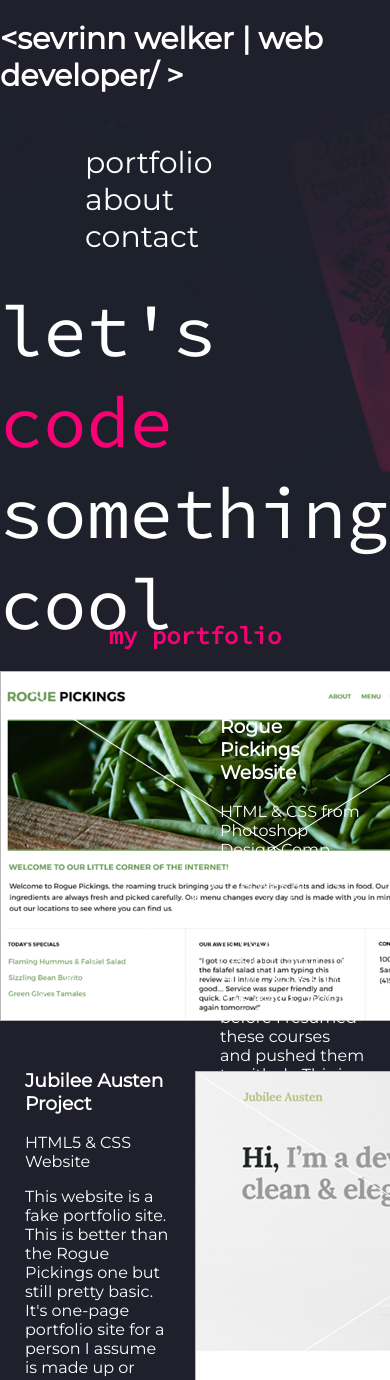
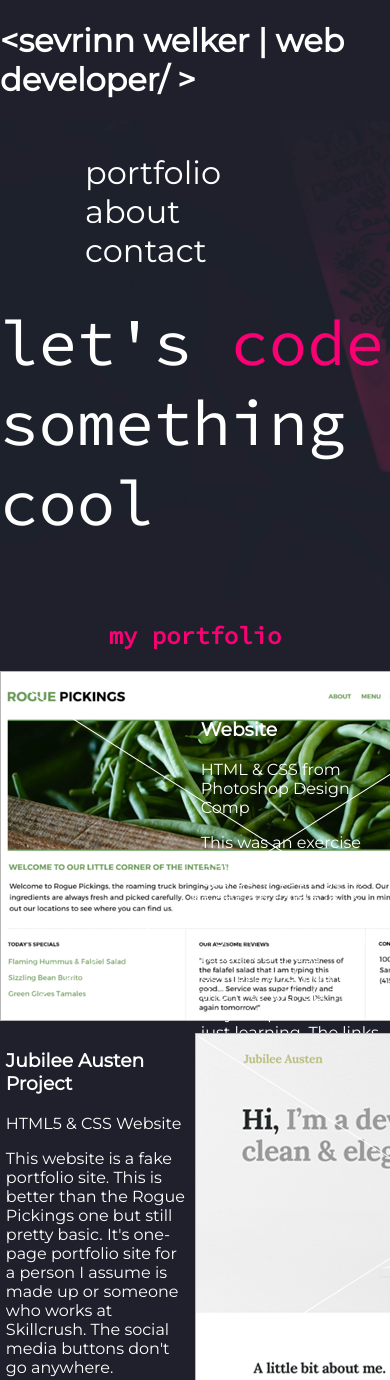
Before and after one commit to thegreatsevrini/milestone-portfolio-2, a plain HTML site: page index.html in a window 390 px wide. Shown: the top 1380 px of the page. Drawn offline with Linux system fonts and the light colour scheme.

Commit message:
added responsive text with ems and rems

```diff
--- a/css/main.css
+++ b/css/main.css
@@ -3,6 +3,7 @@ body {
 	font-family: 'Montserrat', serif;
 	color: #ffffff;
 	background-color: #1f202b;
+	font-size: 16px;
 }
 
 .bold {
@@ -72,14 +73,14 @@ nav {
 	background-color: #1f202b;
 }
 nav h1 {
-	font-size: 30px;
+	font-size: 2em;
 	display: inline-block;
 }
 
 nav ul {
 	float: right;
 
-	font-size: 30px;
+	font-size: 2em;
 	list-style: none;
 }
 
@@ -91,7 +92,7 @@ nav ul li {
 
 .jumbotron {
 	font-family: 'Source Code Pro', monospace;
-	font-size: 72px;
+	font-size: 4rem;
 
 }
 
@@ -108,7 +109,7 @@ span {
 
 .project-description {
 	height: 350px;
-	padding: 25px;
+	padding: 3%;
 
 }
 
@@ -117,6 +118,7 @@ h2 {
 	text-align: center;
 	color: #fa0075;
 	font-family: 'Source Code Pro', monospace;
+	font-size: 1.5em;
 }
 
 
```
